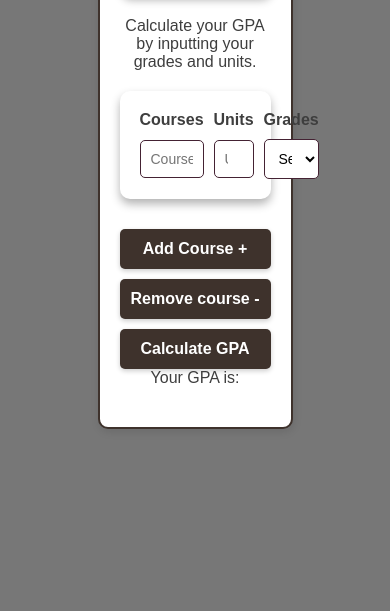
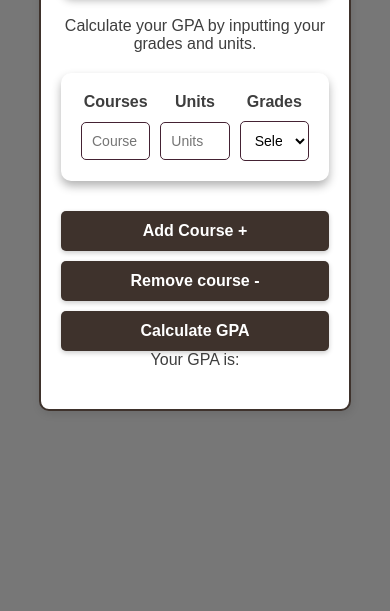
Before and after one commit to codedsleek/CGPA_Calculator, a plain HTML site: page index.html in a window 390 px wide. Shown: the part 233-844 px from the top of the page. Drawn offline with Linux system fonts and the light colour scheme.

Commit message:
Update style.css

```diff
--- a/style.css
+++ b/style.css
@@ -1,8 +1,3 @@
-@media screen and (max-width: 600px) {
-    .calc-area {
-        width: 80%;
-    }
-}
 
 * {
     margin: 0;
@@ -115,3 +110,14 @@ button:hover {
     background: #3e22;
     cursor: pointer;
 }
+
+.calc-area {
+    position: relative;
+    overflow: hidden;
+}
+
+@media screen and (max-width: 600px) {
+    .calc-area {
+        width: 80%;
+    }
+}
```
